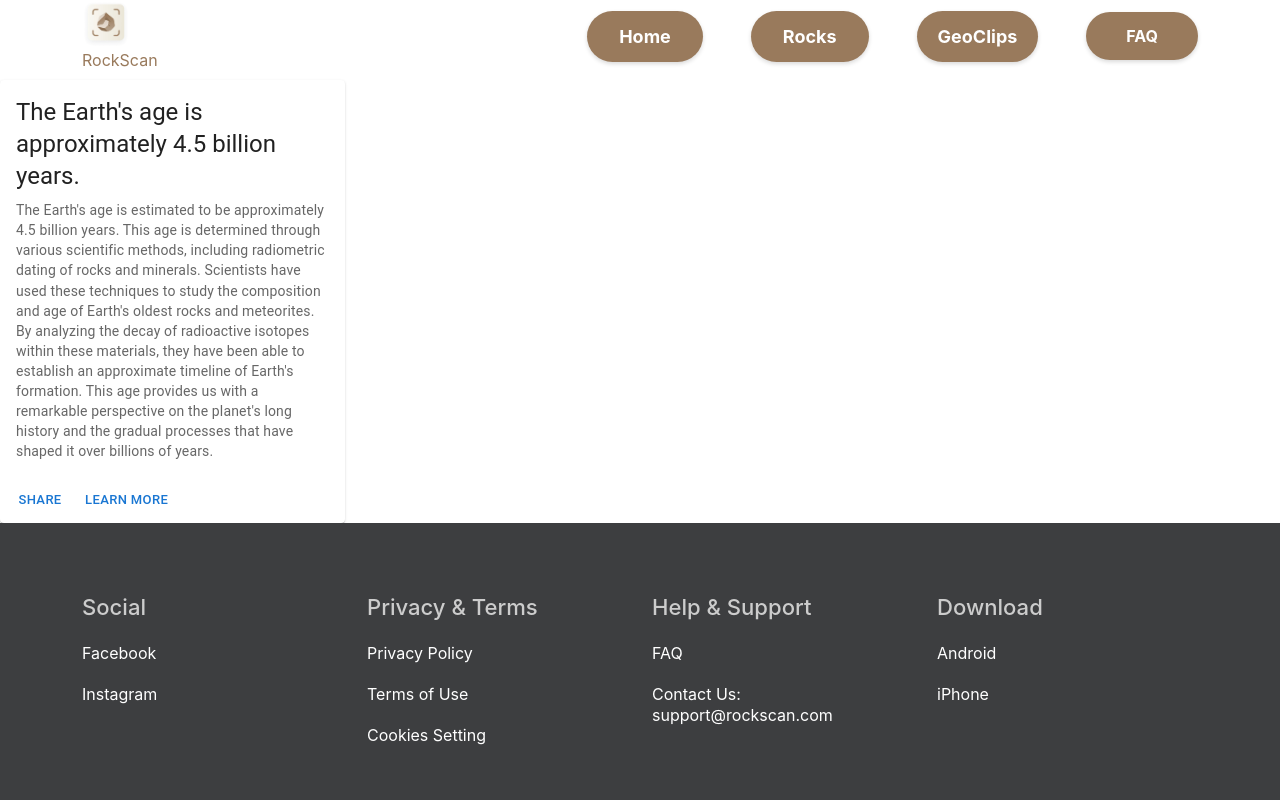
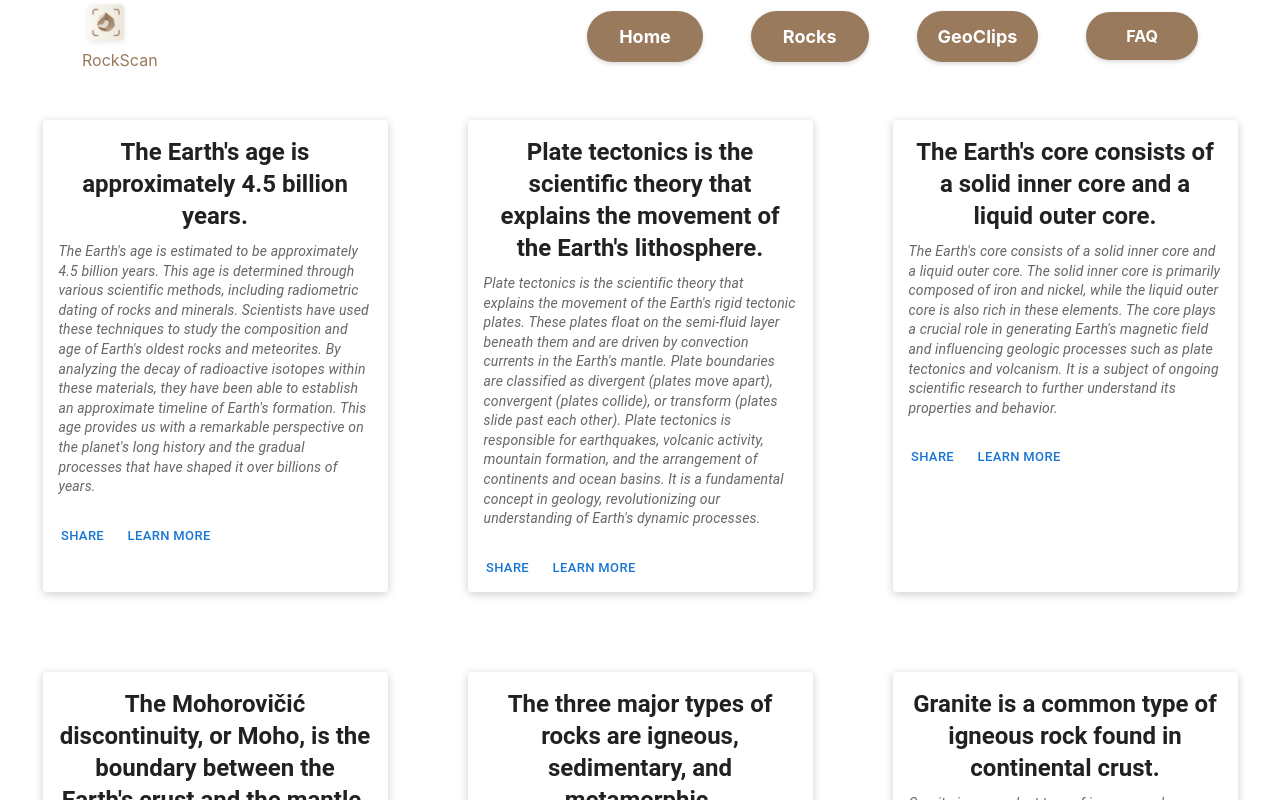
Before and after one commit to dovranmuhammet/rockscan, a React (Create React App) app: page /geoclips in a window 1280 px wide. Shown: the top 800 px of the page. Built offline with nearby package versions, Linux system fonts and the light colour scheme.

Commit message:
Make it beautiful card designed

```diff
--- a/src/components/GeoClips/GeoClips.js
+++ b/src/components/GeoClips/GeoClips.js
@@ -1,27 +1,55 @@
-import React, { useState } from 'react'
+import React from 'react'
 import Card from '@mui/material/Card'
 import CardActions from '@mui/material/CardActions'
 import CardContent from '@mui/material/CardContent'
-import CardMedia from '@mui/material/CardMedia'
 import Button from '@mui/material/Button'
 import Typography from '@mui/material/Typography'
-
 import geoInfo from './geoinfo.json'
 import Geocss from './GeoClips.css'
 
 function GeoClips() {
-  const [data, useData] = useState([geoInfo])
-
-  console.log(data.map((item) => item.topic))
-
   return (
-    <Card sx={{ maxWidth: 345 }}>
+    <div
+      style={{
+        display: 'flex',
+        flexWrap: 'wrap',
+        gap: '80px',
+        justifyContent: 'center',
+        marginTop: '40px',
+        marginBottom: '40px',
+      }}
+    >
+      {geoInfo.map((item) => (
+        <Card
+          key={item.id}
+          sx={{
+            maxWidth: 345,
+            boxShadow: '0 2px 10px rgba(0, 0, 0, 0.2)',
+            transition: 'box-shadow 0.3s ease-in-out',
+            '&:hover': {
+              boxShadow: '0 4px 20px rgba(0, 0, 0, 0.3)',
+            },
+          }}
+        >
           <CardContent>
-        <Typography gutterBottom variant='h5' component='div'>
-          {data.map((item) => item[0].topic)}
+            <Typography
+              gutterBottom
+              variant='h5'
+              component='div'
+              style={{
+                fontWeight: 'bold',
+                marginBottom: '10px',
+                textAlign: 'center',
+              }}
+            >
+              {item.topic}
             </Typography>
-        <Typography variant='body2' color='text.secondary'>
-          {data.map((item) => item[0].description)}
+            <Typography
+              variant='body2'
+              color='text.secondary'
+              style={{ fontStyle: 'italic', lineHeight: '1.4' }}
+            >
+              {item.description}
             </Typography>
           </CardContent>
           <CardActions>
@@ -29,6 +57,9 @@ function GeoClips() {
             <Button size='small'>Learn More</Button>
           </CardActions>
         </Card>
+      ))}
+    </div>
   )
 }
+
 export default GeoClips
--- a/src/components/GeoClips/geoinfo.json
+++ b/src/components/GeoClips/geoinfo.json
@@ -5,8 +5,28 @@
     "img": "https://earthsky.org/upl/2021/06/earth-rotation-NASA-EPIC.gif"
   },
   {
-    "topic": "",
-    "description": "",
+    "topic": "Plate tectonics is the scientific theory that explains the movement of the Earth's lithosphere.",
+    "description": "Plate tectonics is the scientific theory that explains the movement of the Earth's rigid tectonic plates. These plates float on the semi-fluid layer beneath them and are driven by convection currents in the Earth's mantle. Plate boundaries are classified as divergent (plates move apart), convergent (plates collide), or transform (plates slide past each other). Plate tectonics is responsible for earthquakes, volcanic activity, mountain formation, and the arrangement of continents and ocean basins. It is a fundamental concept in geology, revolutionizing our understanding of Earth's dynamic processes.",
+    "img": ""
+  },
+  {
+    "topic": "The Earth's core consists of a solid inner core and a liquid outer core.",
+    "description": "The Earth's core consists of a solid inner core and a liquid outer core. The solid inner core is primarily composed of iron and nickel, while the liquid outer core is also rich in these elements. The core plays a crucial role in generating Earth's magnetic field and influencing geologic processes such as plate tectonics and volcanism. It is a subject of ongoing scientific research to further understand its properties and behavior.",
+    "img": ""
+  },
+  {
+    "topic": "The Mohorovičić discontinuity, or Moho, is the boundary between the Earth's crust and the mantle.",
+    "description": "The Mohorovičić discontinuity, commonly known as the Moho, marks the boundary between the Earth's crust and the underlying mantle. It is a significant geological interface where there is a distinct change in composition and physical properties. The Moho plays a vital role in understanding the structure and dynamics of the Earth's lithosphere and is a subject of study in geophysics and seismology.",
+    "img": ""
+  },
+  {
+    "topic": "The three major types of rocks are igneous, sedimentary, and metamorphic.",
+    "description": "The three major types of rocks are igneous, sedimentary, and metamorphic. These rock types are formed through different geological processes. Igneous rocks are formed from the solidification of molten magma or lava. Sedimentary rocks are created through the accumulation and cementation of sediments, such as sand, silt, and organic matter. Metamorphic rocks are formed when existing rocks undergo changes in their composition and texture due to high temperatures and pressures. Understanding these rock types provides insights into Earth's history and the processes that shape its surface.",
+    "img": ""
+  },
+  {
+    "topic": "Granite is a common type of igneous rock found in continental crust.",
+    "description": "Granite is a prevalent type of igneous rock predominantly found in the continental crust. It is composed of interlocking mineral crystals, primarily feldspar, quartz, and mica. Granite forms deep underground through the slow cooling and solidification of magma. It is known for its durability, strength, and attractive appearance, making it a popular material in construction, countertops, and decorative applications.",
     "img": ""
   }
 ]
```
Lines whose indentation alone changed are shown as unchanged.
